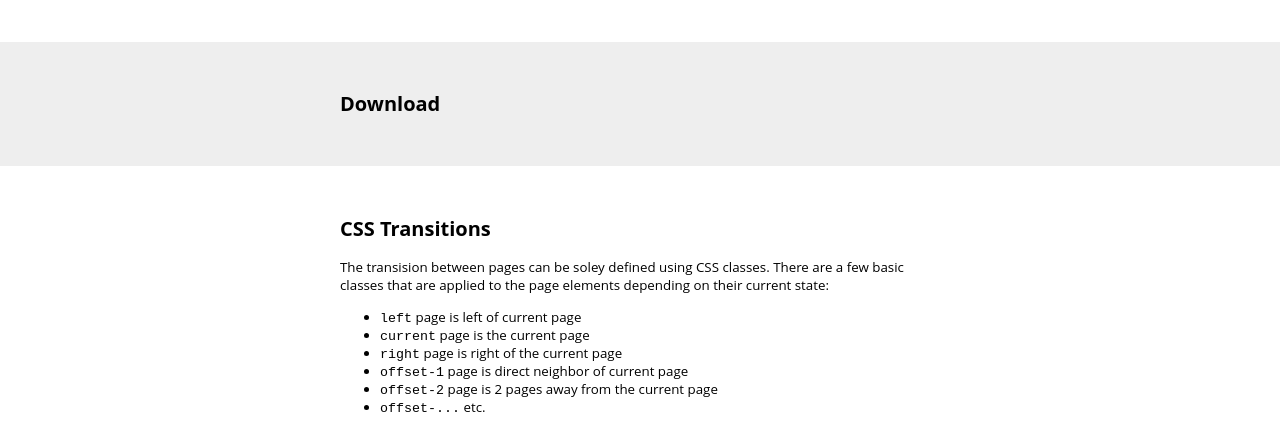
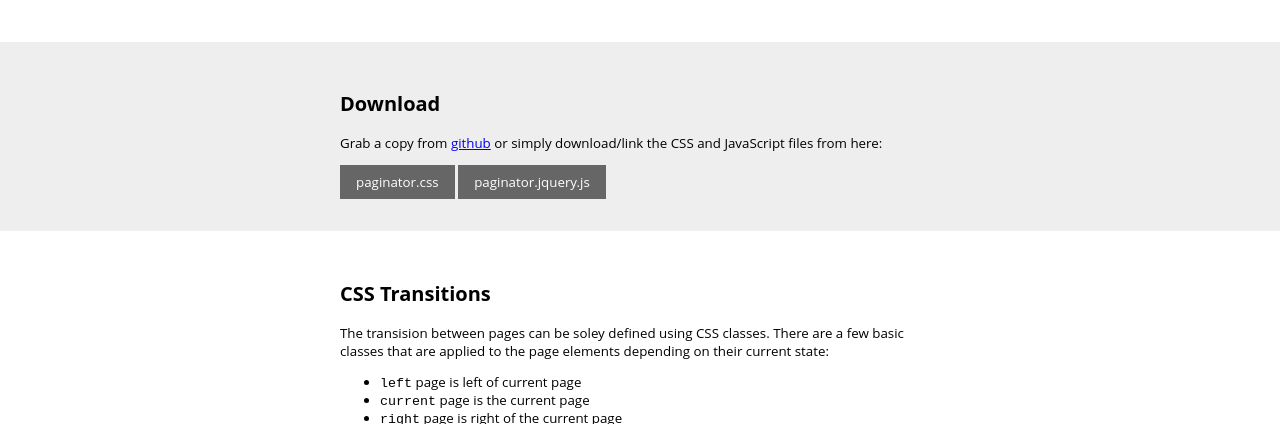
Before and after one commit to opatut/paginator, a plain HTML site: page index.html in a window 1280 px wide. Shown: the part 348-772 px from the top of the page. Drawn offline with Linux system fonts and the light colour scheme; a web font is replaced by a local one.

Commit message:
add download buttons

```diff
--- a/index.css
+++ b/index.css
@@ -42,6 +42,18 @@ select {
     height: 32px;
     width: 100%;
     padding: 0 8px;
+}
+
+a[download] {
+    display: inline-block;
+    padding: 8px 16px;
+    background: #666;
+    text-decoration: none;
+    color: white;
+}
+
+a[download]:hover {
+    background: #888;
 }
 
 
--- a/index.html
+++ b/index.html
@@ -40,6 +40,15 @@
     <section class="introduction chapter">
         <div class="container">
             <h2>Download</h2>
+
+            <p>
+                Grab a copy from <a href="https://github.com/opatut/paginator">github</a>
+                or simply download/link the CSS and JavaScript files from here:
+            </p>
+
+            <a download href="paginator.css">paginator.css</a>
+            <a download href="paginator.jquery.js">paginator.jquery.js</a>
+
         </div>
     </section>
 
```
